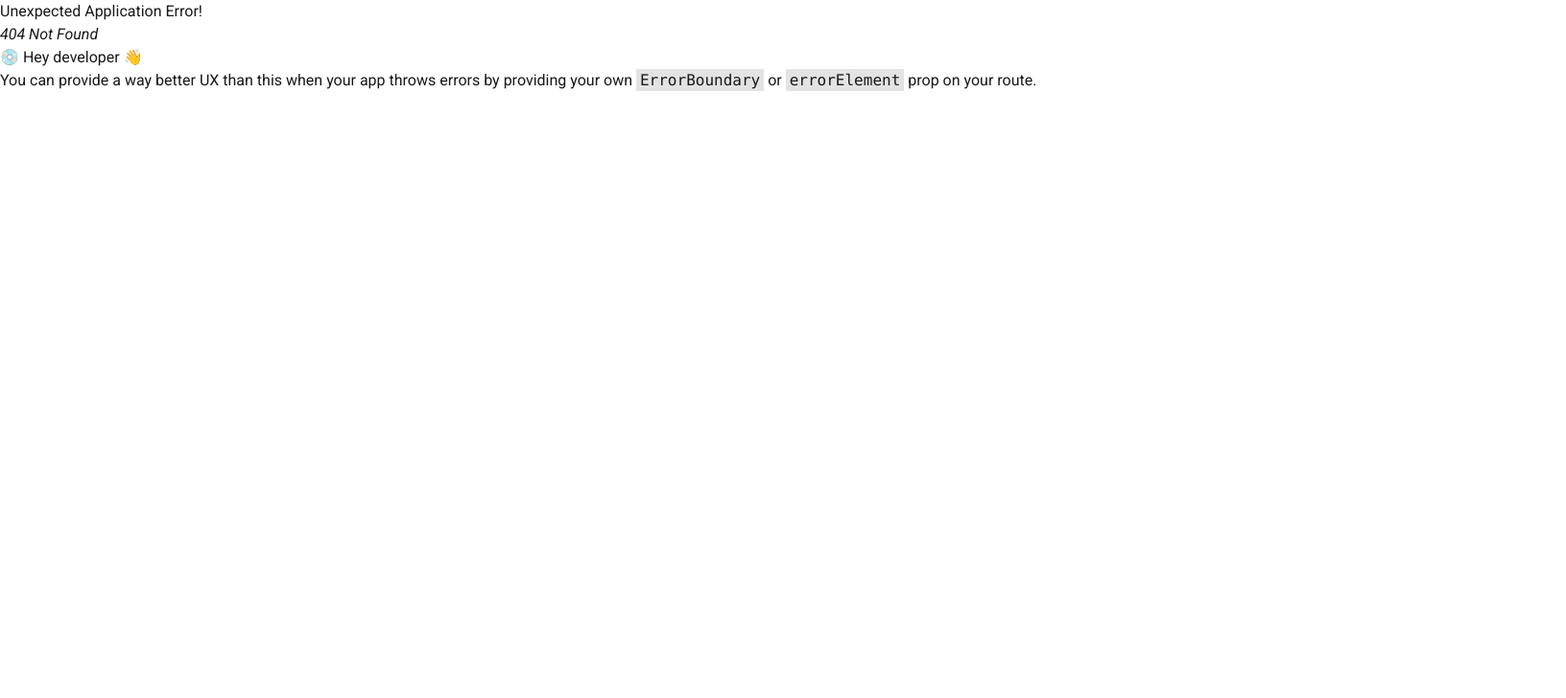
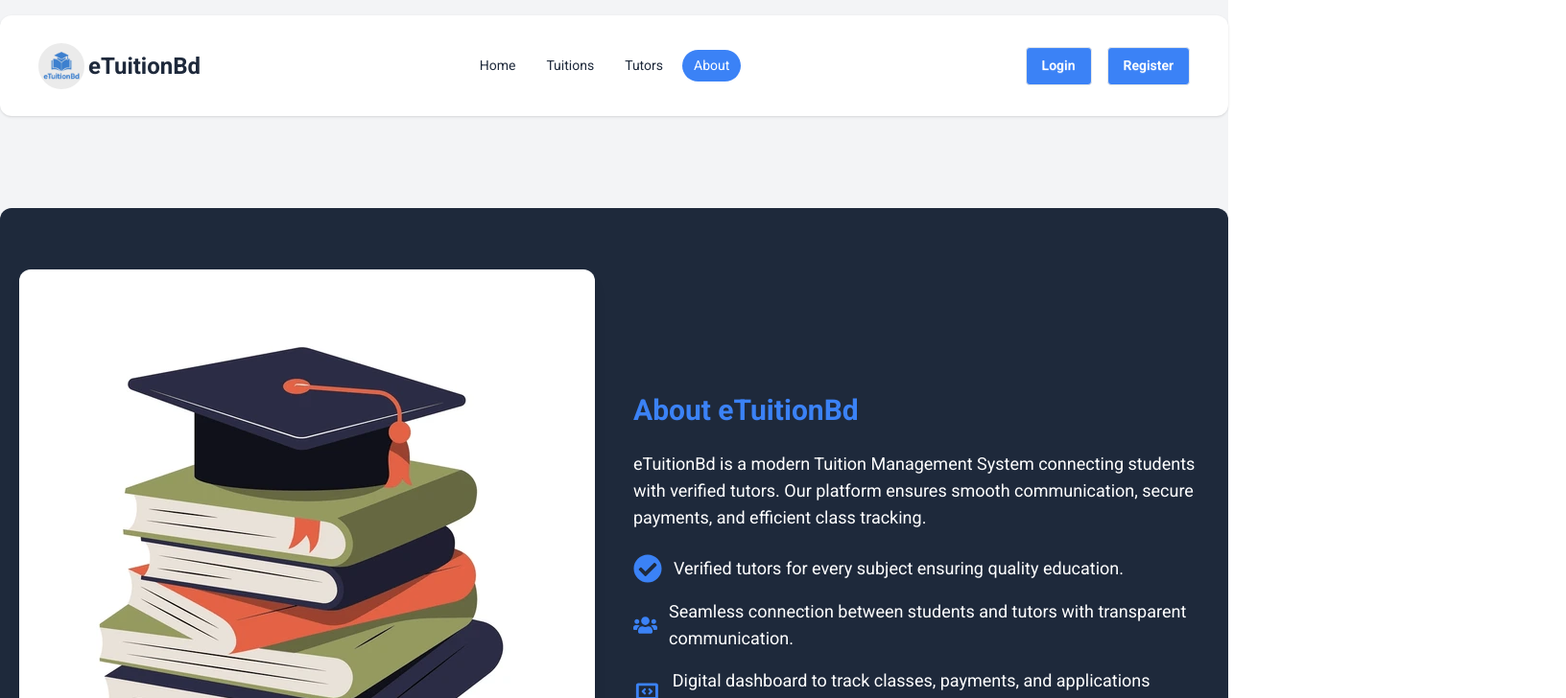
Before and after one commit to FardinCSE25/eTuitionBd-Client, a React (Vite) app: page /about in a window 1280 px wide. Before the commit this address had no page. Shown: the top 728 px of the page at 96% size, 1632 px wide, since content can reach past the window. Built offline with nearby package versions, Linux system fonts and the light colour scheme.

Commit message:
auth layout added

```diff
--- /dev/null
+++ b/src/Components/About/About.jsx
@@ -0,0 +1,56 @@
+import React from "react";
+import aboutImage from "../../assets/stack-books-graduation-cap-flat-600nw-2583669407.webp";
+import { FaCheckCircle, FaUsers, FaLaptopCode } from "react-icons/fa";
+
+export default function About() {
+    const points = [
+        {
+            icon: <FaCheckCircle className="text-primary text-3xl mr-3" />,
+            text: "Verified tutors for every subject ensuring quality education."
+        },
+        {
+            icon: <FaUsers className="text-primary text-3xl mr-3" />,
+            text: "Seamless connection between students and tutors with transparent communication."
+        },
+        {
+            icon: <FaLaptopCode className="text-primary text-3xl mr-3" />,
+            text: "Digital dashboard to track classes, payments, and applications efficiently."
+        }
+    ];
+
+    return (
+        <section className="bg-secondary rounded-xl my-20 py-16 px-5">
+            <div className="max-w-7xl mx-auto flex flex-col lg:flex-row items-center gap-10">
+
+                {/* Image Section */}
+                <div className="lg:w-1/2">
+                    <img
+                        src={aboutImage}
+                        alt="About eTuitionBd"
+                        className="rounded-xl w-full shadow-lg"
+                    />
+                </div>
+
+                {/* Text Section */}
+                <div className="lg:w-1/2 space-y-6">
+                    <h2 className="text-3xl font-bold text-primary">About eTuitionBd</h2>
+                    <p className="text-accent text-lg">
+                        eTuitionBd is a modern Tuition Management System connecting students with verified tutors.
+                        Our platform ensures smooth communication, secure payments, and efficient class tracking.
+                    </p>
+
+                    {/* Features List */}
+                    <ul className="space-y-4">
+                        {points.map((point, index) => (
+                            <li key={index} className="flex items-center text-accent text-lg">
+                                {point.icon}
+                                <span>{point.text}</span>
+                            </li>
+                        ))}
+                    </ul>
+                </div>
+
+            </div>
+        </section>
+    );
+}
--- /dev/null
+++ b/src/Layouts/AuthLayout.jsx
@@ -0,0 +1,11 @@
+import React from 'react';
+
+const AuthLayout = () => {
+    return (
+        <div>
+
+        </div>
+    );
+};
+
+export default AuthLayout;
--- a/src/Routes/Router.jsx
+++ b/src/Routes/Router.jsx
@@ -2,6 +2,7 @@ import { createBrowserRouter } from "react-router";
 import Logo from "../Components/Logo/Logo";
 import MainLayout from "../Layouts/MainLayout";
 import Home from "../Pages/Home/Home";
+import About from "../Components/About/About";
 
 export const router = createBrowserRouter([
   {
@@ -11,6 +12,10 @@ export const router = createBrowserRouter([
         {
             index: true,
             Component: Home
+        },
+        {
+          path: 'about',
+          Component: About
         }
     ]
   },
```
Also changed, not shown: src/assets/stack-books-graduation-cap-flat-600nw-2583669407.webp (added).
